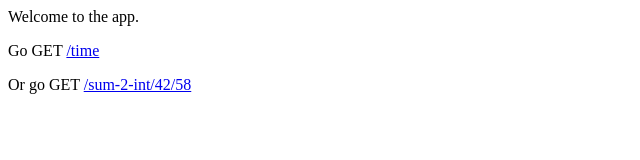
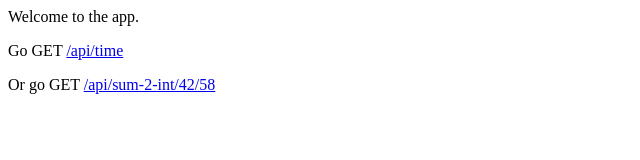
Before and after one commit to aurmer/hello-clojure, a plain HTML site: page resources/public/index.html in a window 1280 px wide. Shown: the full height of the page, 0-640 px from the left. Drawn offline with Linux system fonts and the light colour scheme.

Commit message:
add 'api' to routes

```diff
--- a/resources/public/index.html
+++ b/resources/public/index.html
@@ -4,7 +4,7 @@
   </head>
   <body>
      <p>Welcome to the app.</p>
-     <p>Go GET <a href='/time'>/time</a></p>
-     <p>Or go GET <a href='/sum-2-int/42/58'>/sum-2-int/42/58</a></p>
+     <p>Go GET <a href='/api/time'>/api/time</a></p>
+     <p>Or go GET <a href='/api/sum-2-int/42/58'>/api/sum-2-int/42/58</a></p>
   </body
 </html>
```
Also changed, not shown: 2 other files.
